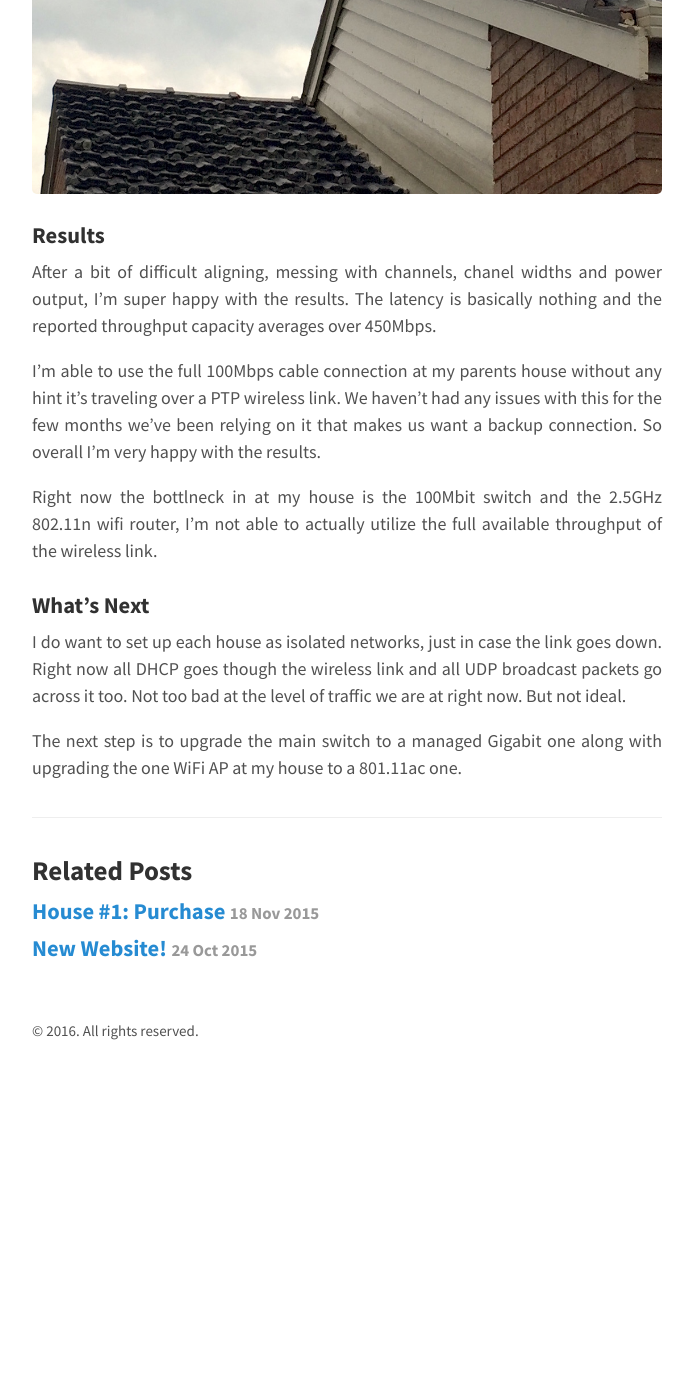
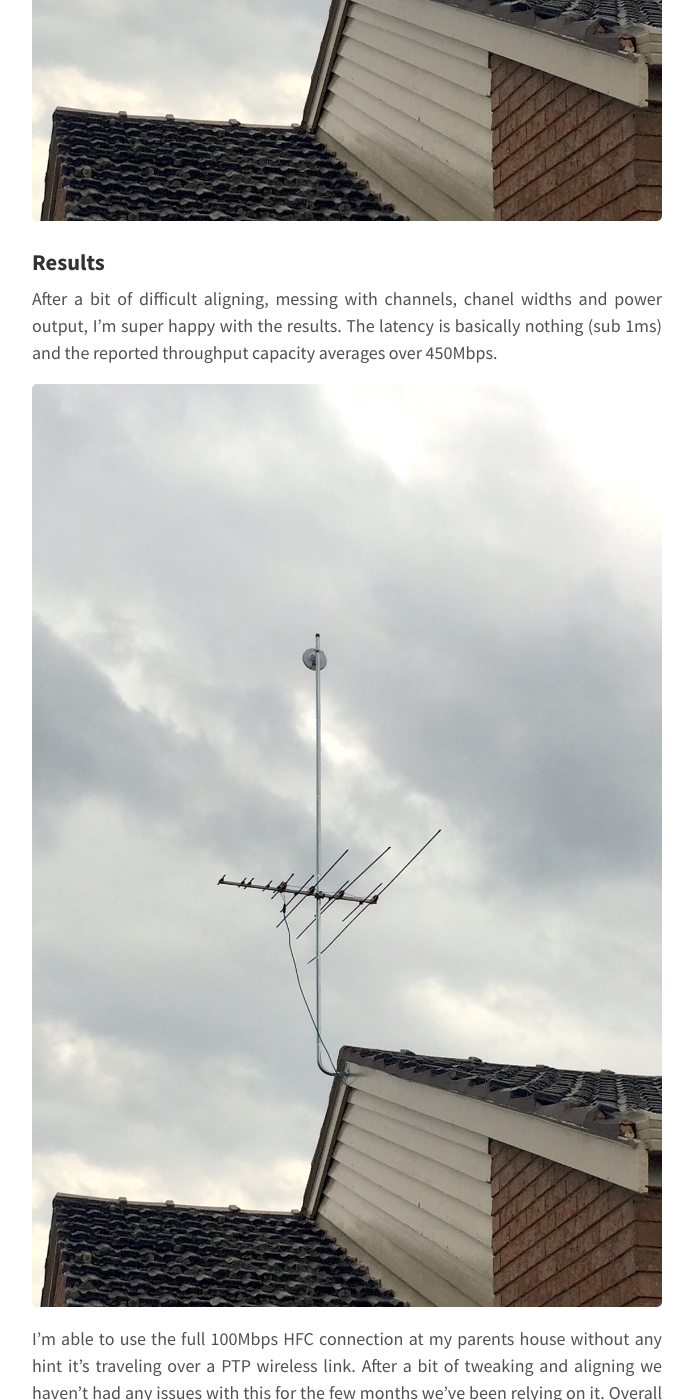
Before and after one commit to icodethings/icodethings.github.io, a Jekyll site: the page built from _posts/2016-01-20-house-2-wifi-link.markdown, in a window 1280 px wide and 1400 px high, scrolled down 2807 px. Shown: the whole window, without its empty margins (293-986 px from the left). Built offline with Jekyll 4.4.1, drawn with Linux system fonts in a browser that asks for light colours; before the commit the page ends 3886 px from its top, so only the background shows below that; some of the changed text lies outside the part shown.

Commit message:
Proof reading and adding a screenshot

```diff
--- a/_posts/2016-01-20-house-2-wifi-link.markdown
+++ b/_posts/2016-01-20-house-2-wifi-link.markdown
@@ -12,8 +12,8 @@ don't mind at all. It also gives me the ability to get faster internet.
 
 In Australia the average internet connection is ADSL2+, according to a quick google, the average speed being around
 10Mbps. While that's not that bad, some areas have the ability to get [HFC](https://en.wikipedia.org/wiki/Hybrid_fibre-coaxial)
-at about 100Mbps. Something my parents house has and my house is in a small black spot. While I could get an ADSL2+
-connection, I thought it would be a good chance to play with PTP wireless network links.
+at about 100Mbps. Something my parents house has and my house doesn't. While I could get an ADSL2+ connection, I thought
+it would be a good chance to play with PTP wireless network links.
 
 <!--more-->
 
@@ -32,27 +32,30 @@ second subnet for my house with a local router but right now the link is stable
 
 ### Mounting
 
-For my parents house, I purchased Ubiquiti's standard mounting pole to be attached to their chimney on the second level.
-The goal was to make it as subtle as possible.
+For my parents house, I purchased Ubiquiti's standard mounting pole that is attached to their chimney on the second
+level. The goal was to make it as subtle as possible.
 
 ![Ubiquiti NanoBeam AC mounted on chimney](/public/images/house/parents-mount.jpg)
 
 With mounting for my house, I was able to mount it as high as possible without having to worry about making it as
-subtle. So I extended the existing TV antenna pole up a few meters and placed it at the top.
+subtle. So I extended the existing TV antenna pole up a couple of meters and placed it at the top.
 
 ![Ubiquiti NanoBeam AC mounted on antenna pole](/public/images/house/mine-mount.jpg)
 
 ### Results
 
 After a bit of difficult aligning, messing with channels, chanel widths and power output, I'm super happy with the
-results. The latency is basically nothing and the reported throughput capacity averages over 450Mbps.
+results. The latency is basically nothing (sub 1ms) and the reported throughput capacity averages over 450Mbps.
 
-I'm able to use the full 100Mbps cable connection at my parents house without any hint it's traveling over a PTP
-wireless link. We haven't had any issues with this for the few months we've been relying on it that makes us want a
-backup connection. So overall I'm very happy with the results.
+![Screenshot of graph showing average through capacity](/public/images/house/mine-mount.jpg)
 
-Right now the bottlneck in at my house is the 100Mbit switch and the 2.5GHz 802.11n wifi router, I'm not able to
-actually utilize the full available throughput of the wireless link.
+I'm able to use the full 100Mbps HFC connection at my parents house without any hint it's traveling over a PTP
+wireless link. After a bit of tweaking and aligning we haven't had any issues with this for the few months we've been
+relying on it. Overall I'm very happy with the results. I don't expect to need any sort of backup connection in the near
+future.
+
+Right now the only bottleneck is the 100Mbit switch and the 2.5GHz 802.11n wifi router at my house. Because of this I'm
+not able to actually utilize the full available throughput of the wireless link.
 
 ### What's Next
 
```
Also changed, not shown: public/images/house/ubnt-thoughput.png (added).
